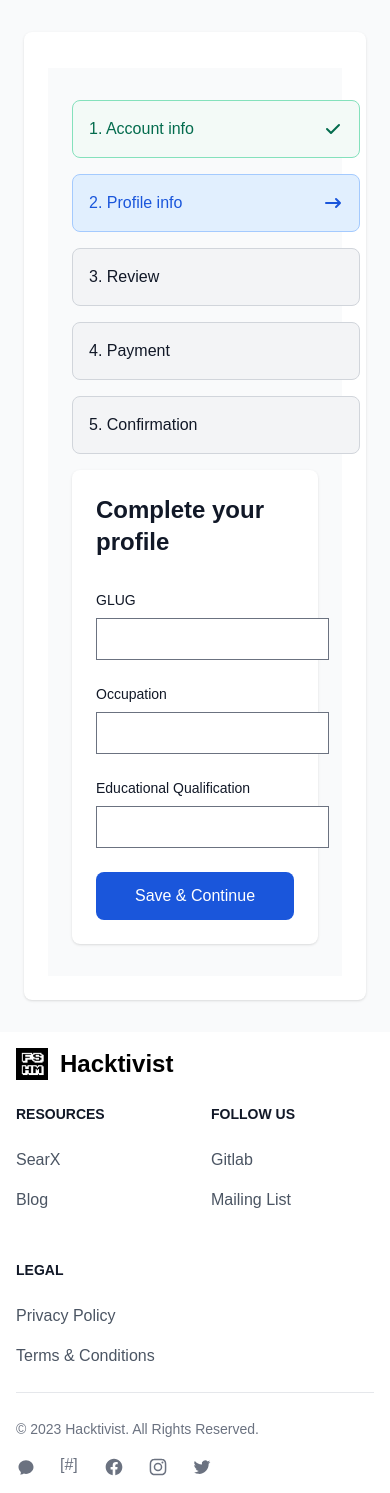
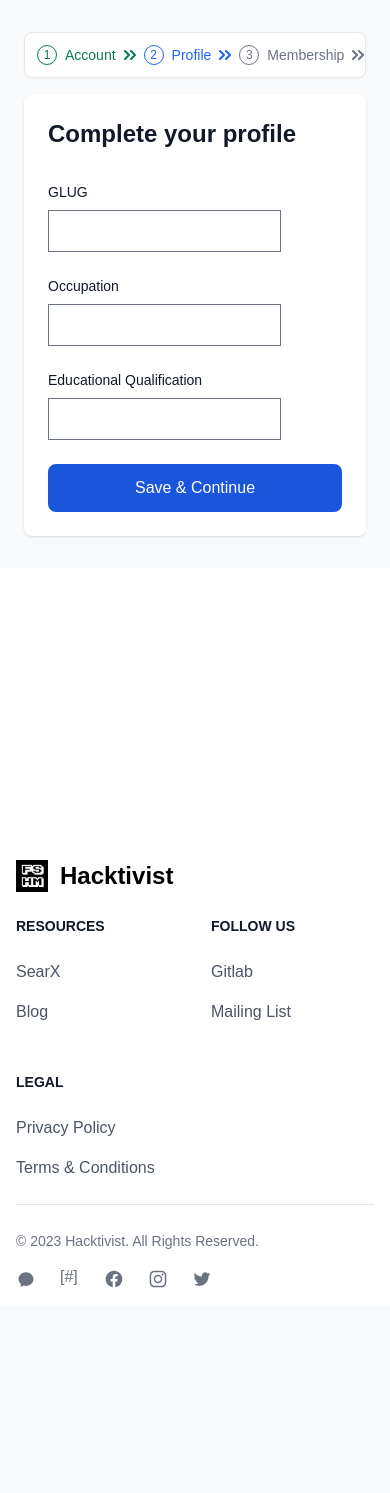
Before and after one commit to juandavid24w/htj79, a Django app: template member/templates/step2.html in a window 390 px wide. After the commit the page ends 1288 px from the top, so only its background shows below. Run offline with Django 5.2, Linux system fonts and the light colour scheme; the template is opened without the code that fills it, so the values that code supplies are empty, except form fields; tables that the repository leaves empty hold one stand-in row (values such as "Sample post"); form fields are guessed from the names that the template uses.

Commit message:
Updated Template signup-2

```diff
--- a/member/templates/step2.html
+++ b/member/templates/step2.html
@@ -1,11 +1,11 @@
-{% extends "_mbase.html" %} {% block title %} Profile Info {% endblock %}
-{%block content%}
-<div class="flex flex-col min-h-screen bg-white dark:bg-gray-900">
-  <main class="bg-gray-50 dark:bg-gray-900">
-    <div class="py-8 px-6 md:h-screen">
-      <div class="flex flex-col md:flex-row gap-4">
+{% extends "_mbase.html" %}
+<!-- title -->
+{% block title %} Profile Info {% endblock %}
+<!-- form title -->
+{% block formtitle %}Complete your profile{% endblock %}
 <!-- stepper -->
-        <ol class="space-y-4 w-72 basis-1/6 mx-auto md:mx-0 md:my-auto">
+{% block stepper %}
+<ol class="hidden md:block space-y-4 w-72 basis-1/6 mx-auto md:mx-0 md:my-auto">
   <li>
     <div
       class="w-full p-4 text-green-700 border border-green-300 rounded-lg bg-green-50 dark:bg-gray-800 dark:border-green-800 dark:text-green-400"
@@ -88,23 +88,117 @@
     </div>
   </li>
 </ol>
-        <!-- endstepper -->
-
-        <div
-          class="basis-4/6 flex flex-col m-auto justify-center items-center w-full bg-white rounded-lg shadow lg:flex md:mt-0 lg:max-w-screen-sm xl:p-0 dark:bg-gray-800"
+{% endblock %}
+<!-- mstepper -->
+{% block mstepper %}
+<ol
+  class="flex md:hidden items-center justify-evenly sm:justify-normal overflow-clip w-full p-3 space-x-2 text-sm font-medium text-center text-gray-500 bg-white border border-gray-200 rounded-lg shadow-sm dark:text-gray-400 sm:text-base dark:bg-gray-800 dark:border-gray-700 sm:p-4 sm:space-x-4"
 >
-          <div class="p-6 w-full sm:p-8 lg:p-10">
-            <h1
-              class="mb-3 text-2xl font-bold text-gray-900 lg:text-3xl dark:text-white"
+  <li class="flex items-center text-green-600 dark:text-green-500">
+    <span
+      class="flex items-center justify-center w-5 h-5 mr-2 text-xs border border-green-600 rounded-full shrink-0 dark:border-green-500"
     >
-              Complete your profile
-            </h1>
-            <form
-              class="mt-8"
-              data-bitwarden-watching="1"
-              method="post"
-              action=""
+      1
+    </span>
+    Account <span class="hidden sm:inline-flex sm:ml-2">Info</span>
+    <svg
+      class="w-3 h-3 ml-2 sm:ml-4"
+      aria-hidden="true"
+      xmlns="http://www.w3.org/2000/svg"
+      fill="none"
+      viewBox="0 0 12 10"
     >
+      <path
+        stroke="currentColor"
+        stroke-linecap="round"
+        stroke-linejoin="round"
+        stroke-width="2"
+        d="m7 9 4-4-4-4M1 9l4-4-4-4"
+      />
+    </svg>
+  </li>
+  <li class="flex items-center text-blue-600 dark:text-blue-500">
+    <span
+      class="flex items-center justify-center w-5 h-5 mr-2 text-xs border border-blue-600 rounded-full shrink-0 dark:border-blue-500"
+    >
+      2
+    </span>
+    Profile <span class="hidden sm:inline-flex sm:ml-2">Info</span>
+    <svg
+      class="w-3 h-3 ml-2 sm:ml-4"
+      aria-hidden="true"
+      xmlns="http://www.w3.org/2000/svg"
+      fill="none"
+      viewBox="0 0 12 10"
+    >
+      <path
+        stroke="currentColor"
+        stroke-linecap="round"
+        stroke-linejoin="round"
+        stroke-width="2"
+        d="m7 9 4-4-4-4M1 9l4-4-4-4"
+      />
+    </svg>
+  </li>
+  <li class="flex items-center">
+    <span
+      class="flex items-center justify-center w-5 h-5 mr-2 text-xs border border-gray-500 rounded-full shrink-0 dark:border-gray-400"
+    >
+      3
+    </span>
+    Membership
+    <svg
+      class="w-3 h-3 ml-2 sm:ml-4"
+      aria-hidden="true"
+      xmlns="http://www.w3.org/2000/svg"
+      fill="none"
+      viewBox="0 0 12 10"
+    >
+      <path
+        stroke="currentColor"
+        stroke-linecap="round"
+        stroke-linejoin="round"
+        stroke-width="2"
+        d="m7 9 4-4-4-4M1 9l4-4-4-4"
+      />
+    </svg>
+  </li>
+  <li class="hidden sm:flex items-center">
+    <span
+      class="flex items-center justify-center w-5 h-5 mr-2 text-xs border border-gray-500 rounded-full shrink-0 dark:border-gray-400"
+    >
+      4
+    </span>
+    Payment
+    <svg
+      class="w-3 h-3 ml-2 sm:ml-4"
+      aria-hidden="true"
+      xmlns="http://www.w3.org/2000/svg"
+      fill="none"
+      viewBox="0 0 12 10"
+    >
+      <path
+        stroke="currentColor"
+        stroke-linecap="round"
+        stroke-linejoin="round"
+        stroke-width="2"
+        d="m7 9 4-4-4-4M1 9l4-4-4-4"
+      />
+    </svg>
+  </li>
+  <li class="hidden sm:flex items-center">
+    <span
+      class="flex items-center justify-center w-5 h-5 mr-2 text-xs border border-gray-500 rounded-full shrink-0 dark:border-gray-400"
+    >
+      5
+    </span>
+    Confirmation
+  </li>
+</ol>
+{% endblock %}
+<!-- form -->
+{%block content%}
+<form class="mt-8" method="post" action="">
   {% csrf_token %}
   <div class="mb-6">
     <label
@@ -142,15 +236,7 @@
     class="text-white font-medium rounded-lg text-base px-5 py-3 w-full sm:w-auto text-center bg-blue-700"
     type="submit"
   >
-                <span class="flex justify-center items-center"
-                  >Save & Continue</span
-                >
+    <span class="flex justify-center items-center">Save & Continue</span>
   </button>
 </form>
-          </div>
-        </div>
-      </div>
-    </div>
-  </main>
-</div>
 {% endblock %}
--- a/static/src/tailwindcss/main.css
+++ b/static/src/tailwindcss/main.css
@@ -1848,6 +1848,11 @@
   border-color: rgb(248 180 180 / var(--tw-border-opacity));
 }
 
+.border-green-600 {
+  --tw-border-opacity: 1;
+  border-color: rgb(5 122 85 / var(--tw-border-opacity));
+}
+
 .bg-blue-100 {
   --tw-bg-opacity: 1;
   background-color: rgb(225 239 254 / var(--tw-bg-opacity));
@@ -2141,6 +2146,11 @@
 .text-white {
   --tw-text-opacity: 1;
   color: rgb(255 255 255 / var(--tw-text-opacity));
+}
+
+.text-green-600 {
+  --tw-text-opacity: 1;
+  color: rgb(5 122 85 / var(--tw-text-opacity));
 }
 
 .opacity-0 {
@@ -2374,6 +2384,11 @@
   border-color: transparent;
 }
 
+:is(.dark .dark\:border-green-500) {
+  --tw-border-opacity: 1;
+  border-color: rgb(14 159 110 / var(--tw-border-opacity));
+}
+
 :is(.dark .dark\:bg-blue-600) {
   --tw-bg-opacity: 1;
   background-color: rgb(28 100 242 / var(--tw-bg-opacity));
```
Also changed, not shown: member/templates/step1.html (+18 -29 lines). Lines whose indentation alone changed are shown as unchanged.
